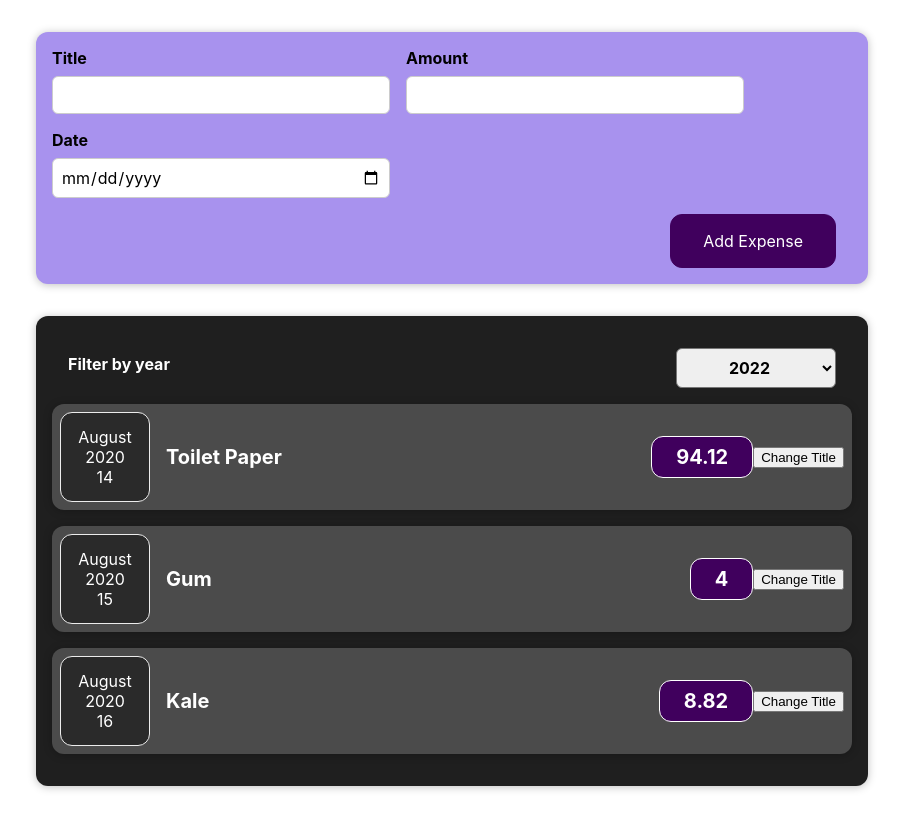
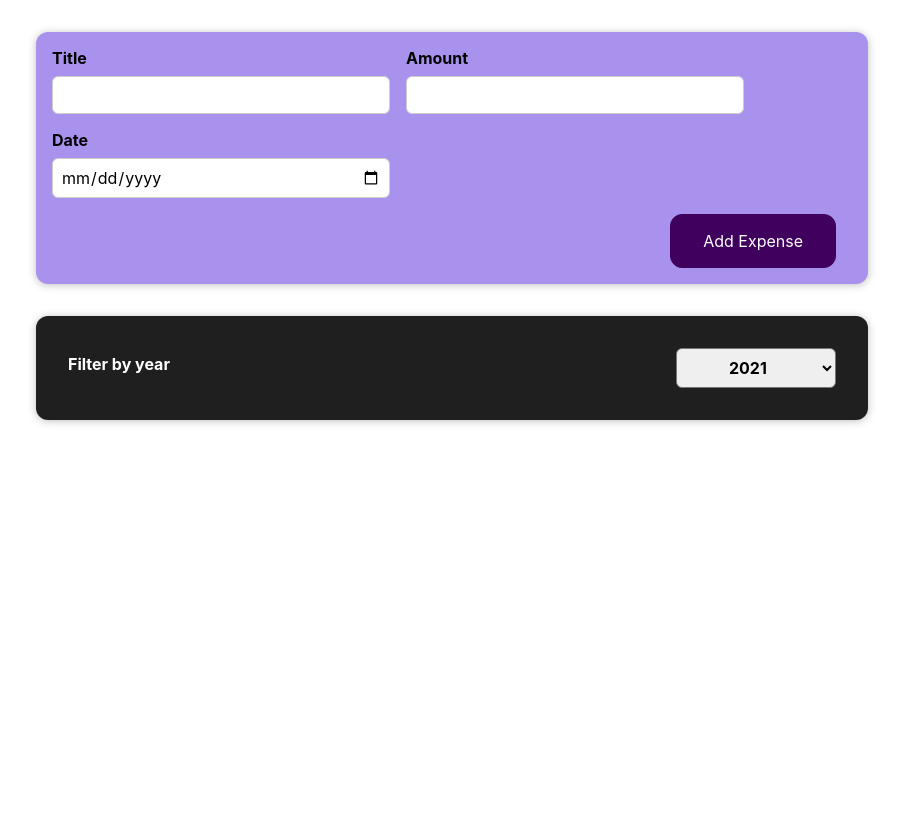
Before and after one commit to mndowne/budgeting-app, a React (Create React App) app: page / in a window 1280 px wide. Shown: the whole page, without its empty margins (188-1091 px from the left). Built offline with nearby package versions, Linux system fonts and the light colour scheme.

Commit message:
Now able to dynamically filter expenses and add new expense to expenses

```diff
--- a/src/App.js
+++ b/src/App.js
@@ -1,9 +1,9 @@
+import React, {useState} from 'react';
 import Expenses from './components/Expenses/Expenses.js';
 import NewExpense from './components/NewExpense/NewExpense.js';
 
-function App() {
 
-const expenses = [
+const DummyDataxpenses = [
     {
         id: 'e1',
         title: 'Toilet Paper',
@@ -24,9 +24,14 @@ const expenses = [
     }
 ];
 
+const App = () => {
+    const [expenses, setExpenses] = useState(DummyDataxpenses);
+
     const addExpenseHandler = (expense) => {
-        console.log(expense);
-    }
+        setExpenses((prevExpenses) => {
+            return [expense, ...prevExpenses];
+        });
+    };
 
 
   return (
--- a/src/components/Expenses/ExpenseItem.js
+++ b/src/components/Expenses/ExpenseItem.js
@@ -1,25 +1,17 @@
-import React, {useState} from 'react';
+import React from 'react';
 import './ExpenseItem.css';
 import ExpenseDate from './ExpenseDate.js';
 import Card from '../UI/Card.js';
 
 const ExpenseItem = ({expenses}) => {
 
-    const [title, setTitle] = useState(expenses.title);
-
-    const clickHandler = () => {
-        setTitle('updated');
-    };
-
-
     return (
     <Card className='expense-item'>
         <ExpenseDate date={expenses.date}/>
         <div className='expense-item__description'>
-            <h2>{title}</h2>
+            <h2>{expenses.title}</h2>
             <div className='expense-item__price'>{expenses.amount}</div>
         </div>
-        <button onClick={clickHandler}>Change Title</button>
     </Card>
     );
 }
--- a/src/components/Expenses/Expenses.js
+++ b/src/components/Expenses/Expenses.js
@@ -7,21 +7,20 @@ import './Expenses.css';
 
 const Expenses = ({expenses}) => {
 
-    const [yearFilter, setYearFilter] = useState('');
+    const [yearFilter, setYearFilter] = useState('2021');
 
-    const yearFilterHandler = (year) => {
-        console.log('this is from Expenses.js');
-        setYearFilter(year);
+    const yearFilterHandler = (selectedYear) => {
+        setYearFilter(selectedYear);
     };
 
-    console.log(yearFilter);
+    const filteredExpenses = expenses.filter( expense =>
+        expense.date.getFullYear().toString() === yearFilter
+    );
 
     return (
     <Card className="expenses">
-        <ExpensesFilter onYearFilter={yearFilterHandler}/>
-        <ExpenseItem expenses={expenses[0]}/>
-        <ExpenseItem expenses={expenses[1]}/>
-        <ExpenseItem expenses={expenses[2]}/>
+        <ExpensesFilter selectedYear={yearFilter} onYearFilter={yearFilterHandler}/>
+        {filteredExpenses.map( expense => <ExpenseItem key={expense.id} expenses={expense} /> ) }
     </Card>
 
     );
--- a/src/components/Expenses/ExpensesFilter.js
+++ b/src/components/Expenses/ExpensesFilter.js
@@ -1,13 +1,11 @@
-import React , {useState} from 'react';
+import React from 'react';
 
 import './ExpensesFilter.css';
 
-const ExpensesFilter = ({onYearFilter}) => {
+const ExpensesFilter = ({selectedYear ,onYearFilter}) => {
 
-    const [yearFilter, setYearFilter] = useState('');
 
-    const onChangeHandler = (e) => {
-        setYearFilter(e.target.value);
+    const filterChangeHandler = (e) => {
         onYearFilter(e.target.value);
     };
 
@@ -15,7 +13,7 @@ const ExpensesFilter = ({onYearFilter}) => {
         <div className='expenses-filter'>
             <div className='expenses-filter__control'>
                 <label>Filter by year</label>
-                <select onChange={onChangeHandler} value={yearFilter}>
+                <select onChange={filterChangeHandler} value={selectedYear}>
                     <option value='2022' >2022</option>
                     <option value='2021' >2021</option>
                     <option value='2020' >2020</option>
```
